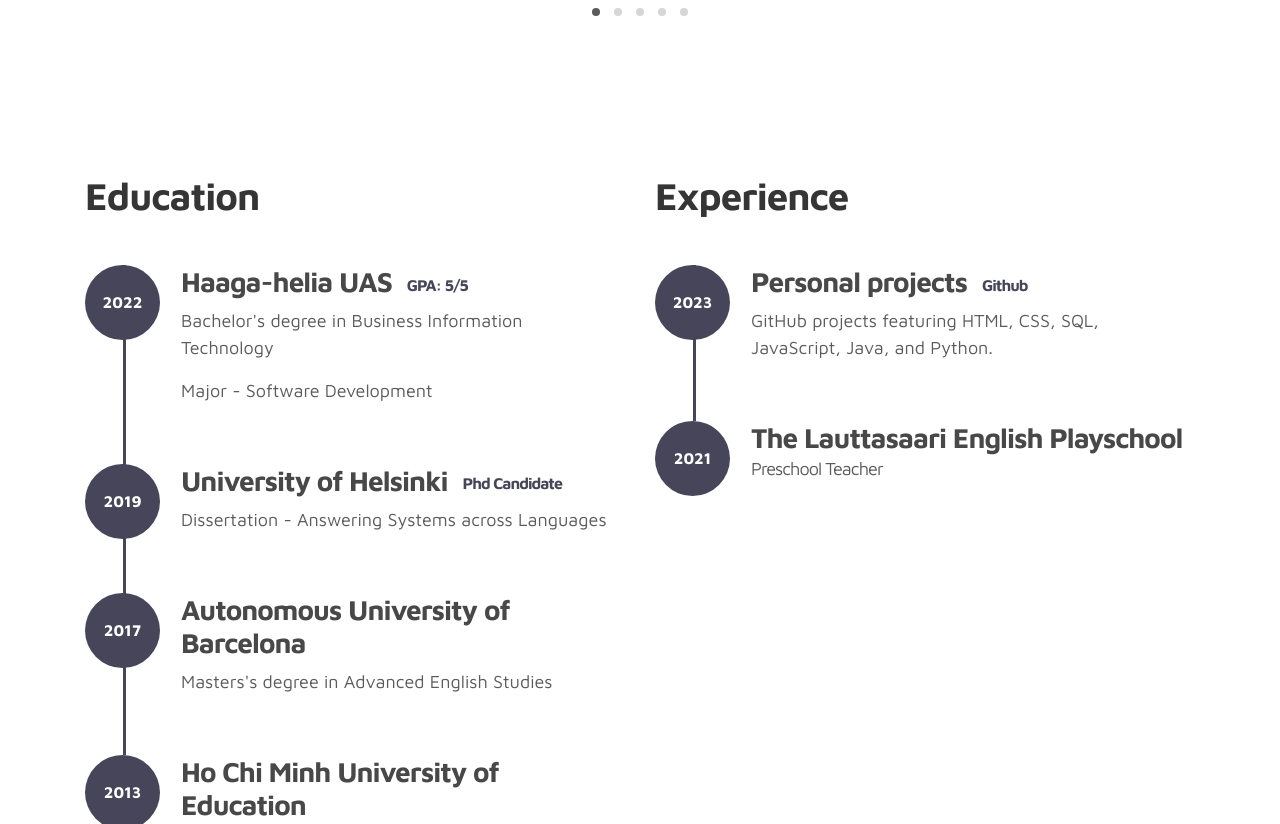
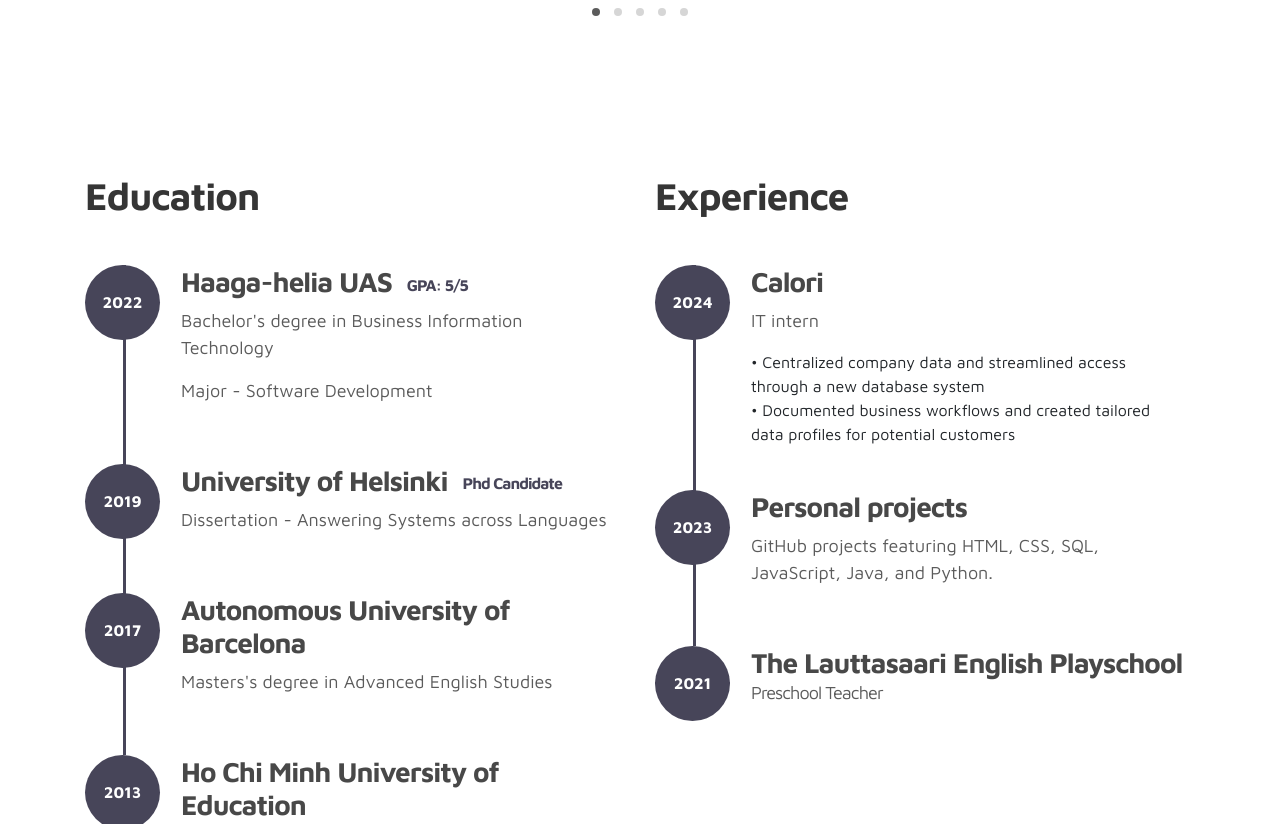
Before and after one commit to AnnieTran2023/portfolio-page, a plain HTML site: page index.html in a window 1280 px wide. Shown: the part 1290-2114 px from the top of the page. Drawn offline with Linux system fonts and the light colour scheme.

Commit message:
job description

```diff
--- a/index.html
+++ b/index.html
@@ -154,7 +154,7 @@
             <div class="item">
               <div class="project-info">
                 <a href="https://github.com/AnnieTran2023/Fullstack-Student-Management">
-                <img src="images/project/project-image05.png" class="img-fluid" alt="project image">
+                  <img src="images/project/project5.png" class="img-fluid" alt="project image">
                 </a>
               </div>
             </div>
@@ -224,10 +224,24 @@
           <div class="timeline">
             <div class="timeline-wrapper">
               <div class="timeline-yr">
+                <span>2024</span>
+              </div>
+              <div class="timeline-info">
+                <h3><span>Calori</span></h3>
+                <p>IT intern</p>
+                <ul>
+                  <li>• Centralized company data and streamlined access through a new database system</li>
+                  <li>• Documented business workflows and created tailored data profiles for potential customers</li>
+                </ul>
+              </div>
+            </div>
+
+            <div class="timeline-wrapper">
+              <div class="timeline-yr">
                 <span>2023</span>
               </div>
               <div class="timeline-info">
-                <h3><span>Personal projects</span><small>Github</small></h3>
+                <h3><span>Personal projects</span></h3>
                 <p>GitHub projects featuring HTML, CSS, SQL, JavaScript, Java, and Python.</p>
               </div>
             </div>
```
Also changed, not shown: images/project/project5.png (added).
